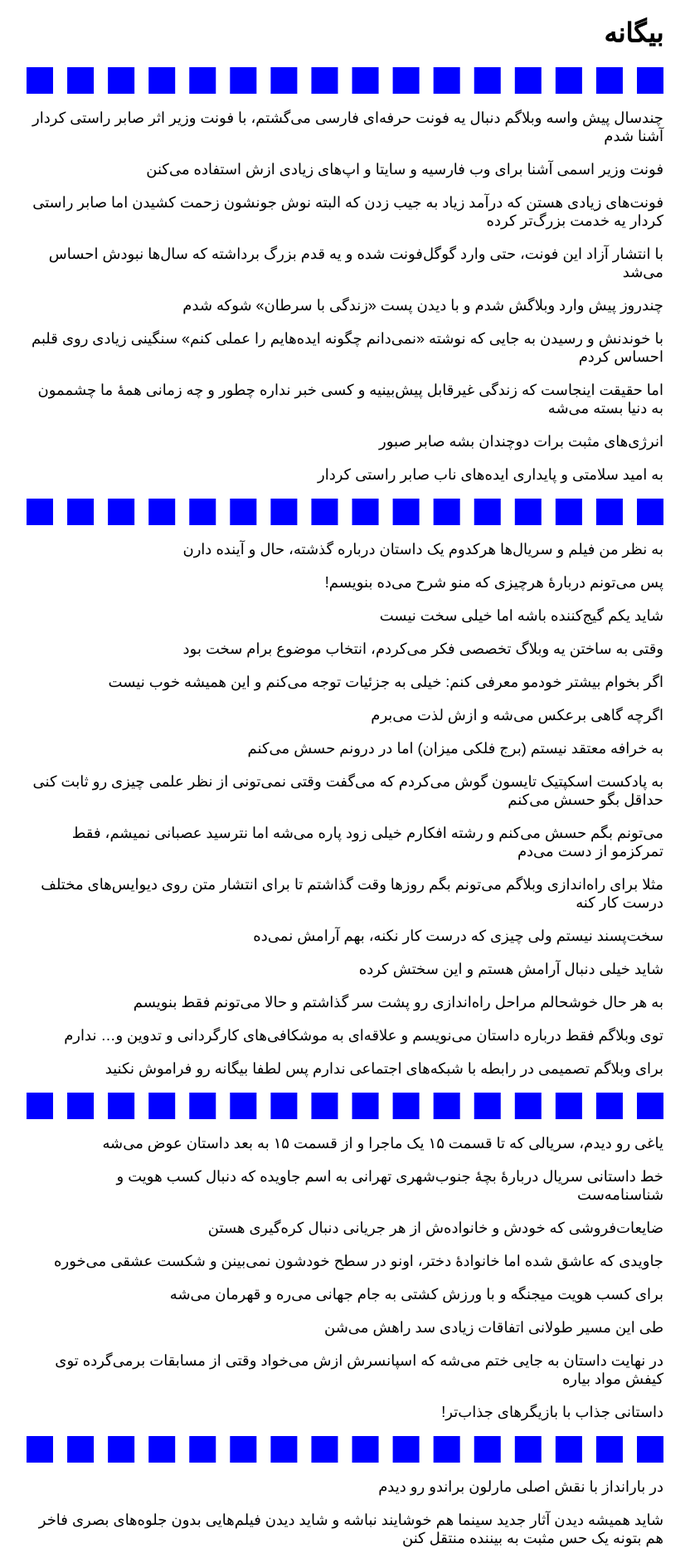
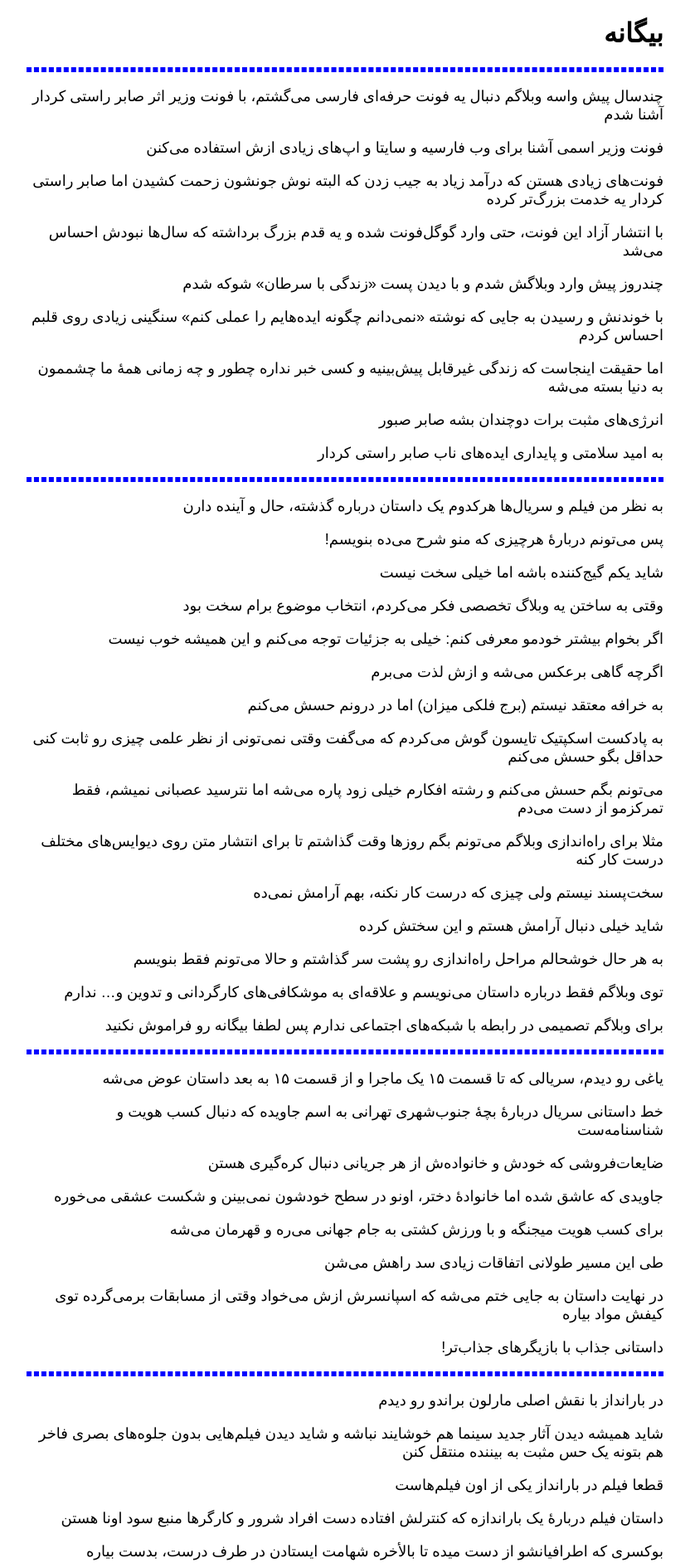
Before and after one commit to darkblog/darkblog.github.io, a Jekyll site: the page built from index.html, in a window 1280 px wide. Shown: the top 1884 px of the page at 83% size, without its empty margins (224-1056 px from the left). Built offline with Jekyll 4.4.1, drawn with Linux system fonts in a browser that asks for light colours.

Commit message:
Update index.html

```diff
--- a/index.html
+++ b/index.html
@@ -10,7 +10,7 @@
 <meta name="viewport" content="width=device-width, initial-scale=1">
 <meta name="description" content="بیگانه">
 <link rel="canonical" href="https://biganeh.com/">
-<style>body{font-family:sans-serif;margin:auto;padding:0 1.25em 0 1.25em;max-width:48em}p{font-size:large}hr{border:1rem dashed blue}</style>
+<style>body{font-family:sans-serif;margin:auto;padding:0 1.25em 0 1.25em;max-width:48em}p{font-size:large}hr{border:medium dashed blue}</style>
 </head>
 <body>
 <h1>بیگانه</h1>
```
